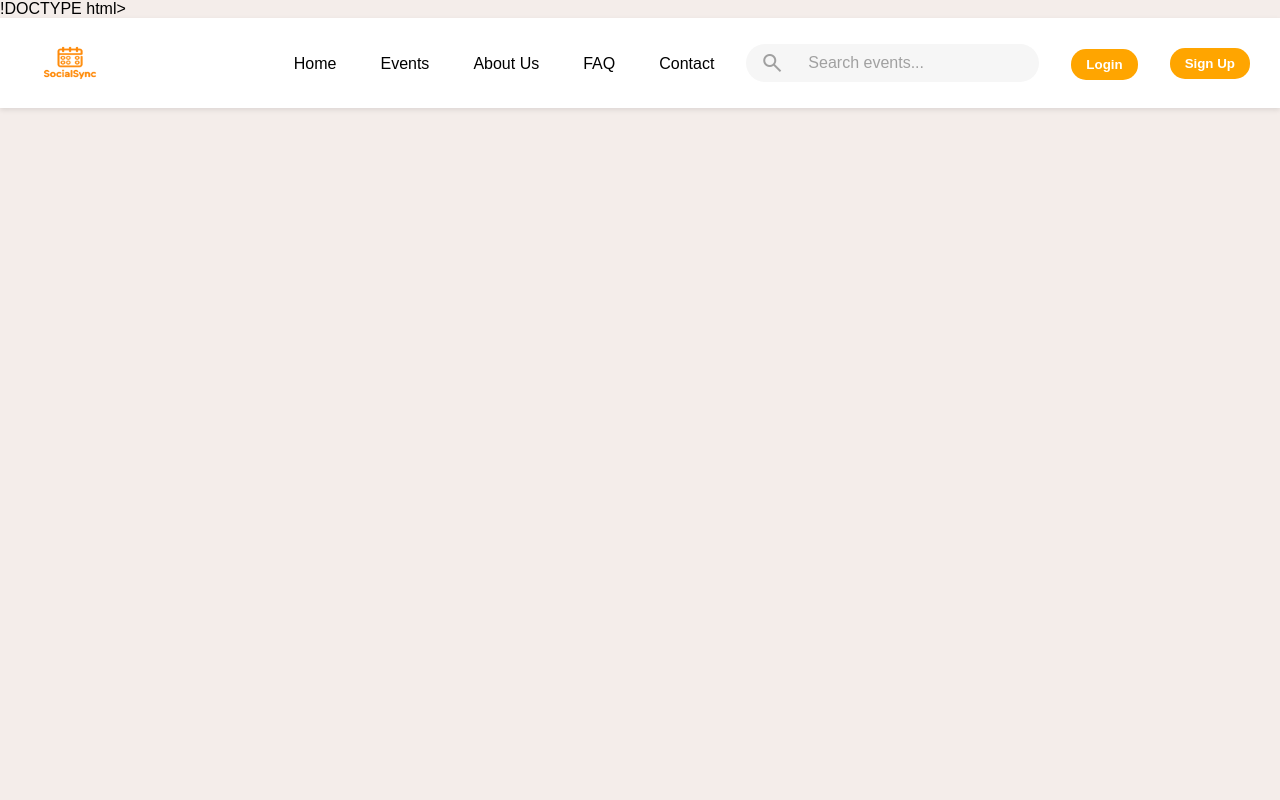
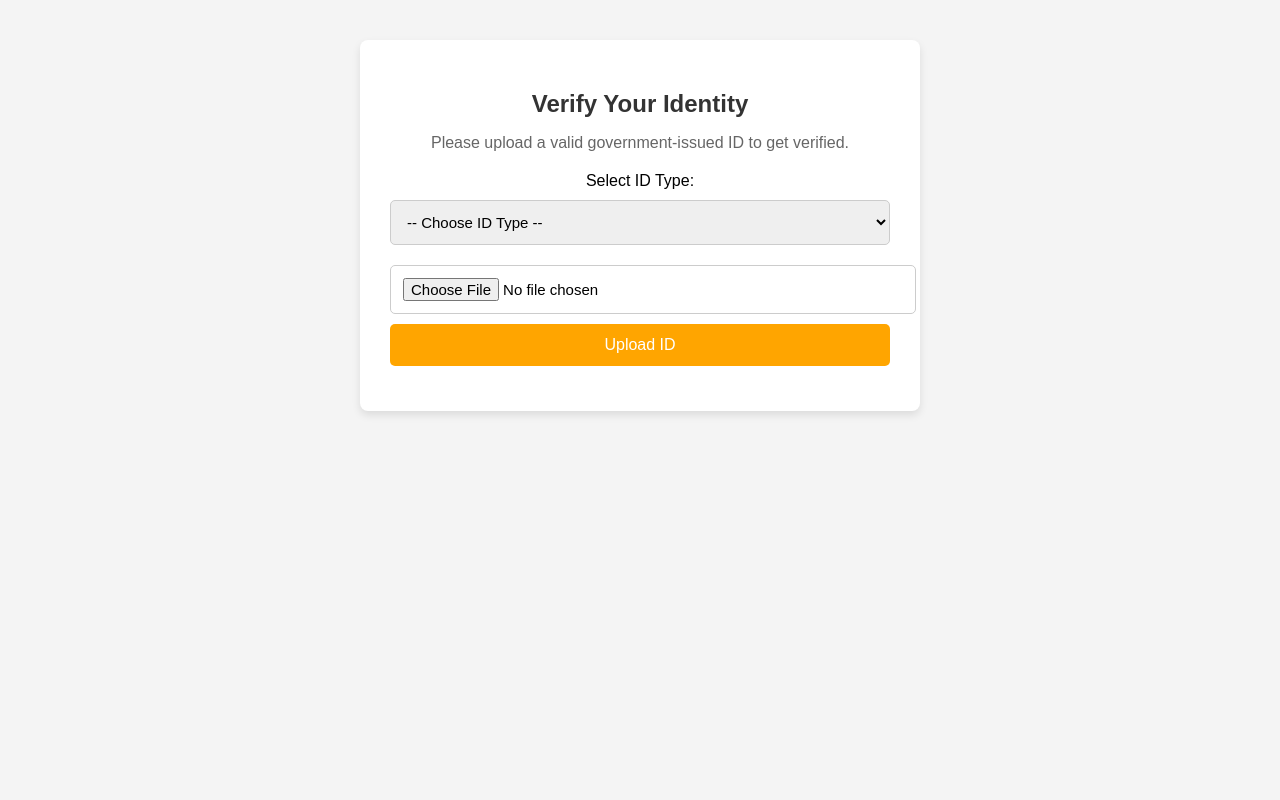
Before and after one commit to Lofiea/socialsync-event-management, a Python web app: template templates/verification.html in a window 1280 px wide. Run offline with Jinja, Linux system fonts and the light colour scheme; the template is opened without the code that fills it, so the values that code supplies are empty.

Commit message:
added a Uplod ID button

```diff
--- a/templates/verification.html
+++ b/templates/verification.html
@@ -1,43 +1,121 @@
-!DOCTYPE html>
+<!DOCTYPE html>
 <html lang="en">
 <head>
     <meta charset="UTF-8">
+    <title>Upload ID - SocialSync</title>
     <meta name="viewport" content="width=device-width, initial-scale=1.0">
-    <link rel="stylesheet" href="styles.css">
-    <link rel="stylesheet" href="https://fonts.googleapis.com/css2?family=Material+Symbols+Outlined:opsz,wght,FILL,GRAD@20..48,100..700,0..1,-50..200&icon_names=search"/>
-    <title>Profile</title>
+    <style>
+        body {
+            font-family: 'Arial', sans-serif;
+            background-color: #f4f4f4;
+            margin: 0;
+            padding: 0;
+        }
 
-    <body>
-        <!-- Navigation Bar -->
-        <header>
-            <nav class="navbar">
-                <div class="logo"><img src="images/socialsynclogo2.png" alt="Logo" width="80" height="70">
-                </div>
-                <ul class="nav-links">
-                    <li><a href="index.html">Home</a></li>
-                    <li class="dropdown">
-                        <a href="events.html">Events</a>
-                        <!---
-                        <ul class="dropdown-content">
-                            <li><a href="#">Upcoming Events</a></li>
-                            <li><a href="#">Past Events</a></li>
-                        </ul>
-                        -->
-                    </li>
-                    <li><a href="aboutus.html">About Us</a></li>
-                    <li><a href="FAQ.html">FAQ</a></li>
-                    <li><a href="contact.html">Contact</a></li>
+        .upload-container {
+            display: flex;
+            flex-direction: column;
+            align-items: center;
+            justify-content: center;
+            padding: 40px 20px;
+        }
 
+        .upload-box {
+            background-color: #fff;
+            padding: 30px;
+            border-radius: 8px;
+            max-width: 500px;
+            width: 100%;
+            box-shadow: 0 4px 8px rgba(0, 0, 0, 0.1);
+            text-align: center;
+        }
 
-                    <!-- Search Bar -->
-                    <div class="search">
-                        <span class="search-icon material-symbols-outlined">search</span>
-                        <input class="search-input" type="search" placeholder="Search events...">
-                    </div>
+        h2 {
+            margin-bottom: 10px;
+            color: #333;
+        }
 
-                    <!-- Login and Signup Buttons -->
-                    <li><a href="login.html"><button class="login">Login</button></a></li>
-                    <li><button class="login">Sign Up</button></li>
-                </ul>
-            </nav>
-        </header>
+        p {
+            margin-bottom: 20px;
+            color: #666;
+        }
+
+        select, input[type="file"] {
+            width: 100%;
+            padding: 12px;
+            margin: 10px 0;
+            font-size: 15px;
+            border-radius: 5px;
+            border: 1px solid #ccc;
+        }
+
+        button {
+            width: 100%;
+            padding: 12px;
+            background-color: orange;
+            color: white;
+            border: none;
+            border-radius: 5px;
+            font-size: 16px;
+            cursor: pointer;
+        }
+
+        button:hover {
+            background-color: darkorange;
+        }
+
+        .verification-status {
+            margin-top: 15px;
+            font-size: 16px;
+            font-weight: bold;
+            color: green;
+        }
+    </style>
+</head>
+<body>
+    <div class="upload-container">
+        <div class="upload-box">
+            <h2>Verify Your Identity</h2>
+            <p>Please upload a valid government-issued ID to get verified.</p>
+
+            <!-- Dropdown for ID type -->
+            <label for="idType">Select ID Type:</label>
+            <select id="idType" name="idType">
+                <option value="">-- Choose ID Type --</option>
+                <option value="drivers-license">Driver's License</option>
+                <option value="passport">Passport</option>
+                <option value="state-id">State ID</option>
+                <option value="school-id">School ID</option>
+            </select>
+
+            <!-- File upload -->
+            <input type="file" id="uploadID" name="uploadID" accept="image/*,application/pdf">
+
+            <!-- Upload Button -->
+            <button onclick="verifyUserID()">Upload ID</button>
+
+            <!-- Verification status message -->
+            <div id="verificationStatus" class="verification-status"></div>
+        </div>
+    </div>
+
+    <script>
+        function verifyUserID() {
+            const fileInput = document.getElementById("uploadID");
+            const idType = document.getElementById("idType");
+            const status = document.getElementById("verificationStatus");
+
+            if (idType.value === "") {
+                status.textContent = "Please select an ID type.";
+                status.style.color = "red";
+            } else if (fileInput.files.length === 0) {
+                status.textContent = "Please upload your ID file.";
+                status.style.color = "red";
+            } else {
+                status.textContent = "Verified ✅";
+                status.style.color = "green";
+            }
+        }
+    </script>
+</body>
+</html>
```
Also changed, not shown: templates/profile.html (+29 -5 lines), 1 other file.
